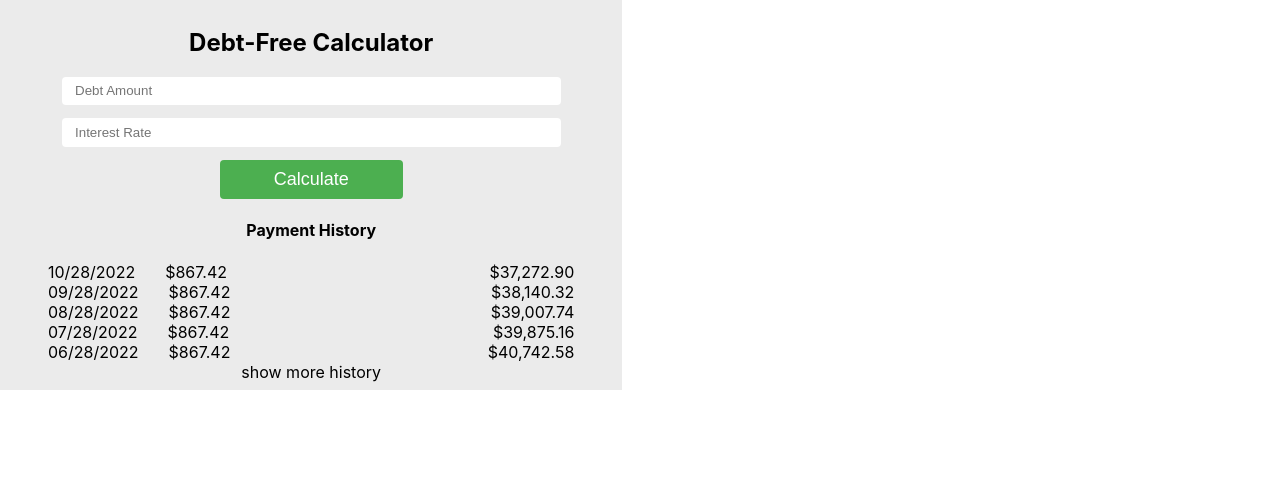
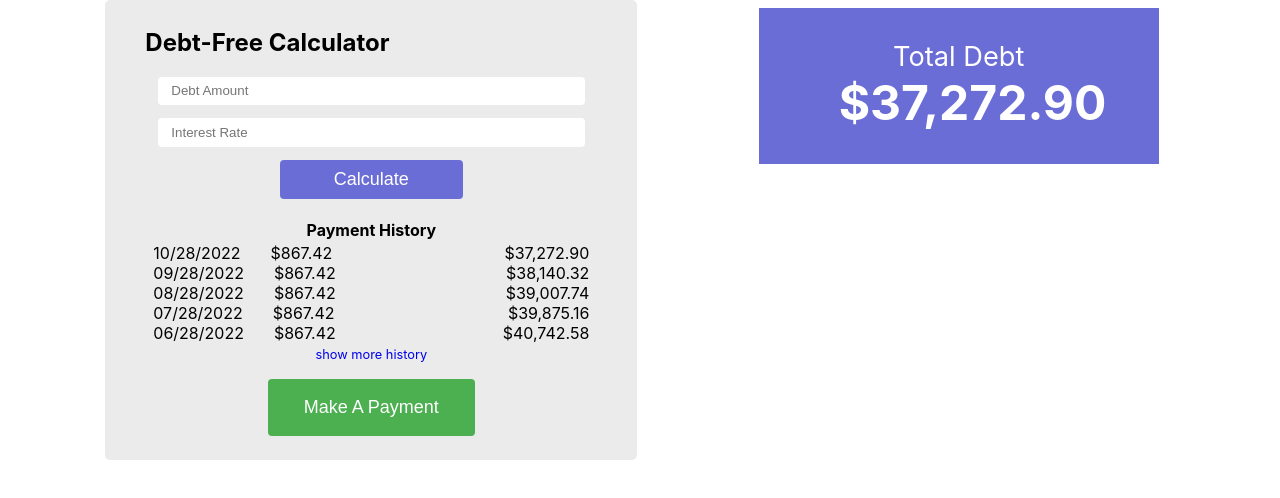
Before and after one commit to chanceltron/debt-free-calc, a React (Create React App) app: page / in a window 1280 px wide. Shown: the top 498 px of the page. Built offline with nearby package versions, Linux system fonts and the light colour scheme.

Commit message:
Continue design phase

```diff
--- a/src/App.jsx
+++ b/src/App.jsx
@@ -3,13 +3,18 @@ import AppCSS from './App.module.css';
 
 import Form from './Form';
 import PaymentHistory from './PaymentHistory';
+import DebtNumbers from './DebtNumbers';
 
 function App() {
   return (
     <div className={AppCSS.App}>
       <div className={AppCSS.leftPanel}>
+        <h2 className={AppCSS.sectionHeader}>Debt-Free Calculator</h2>
         <Form></Form>
         <PaymentHistory></PaymentHistory>
+      </div>
+      <div className={AppCSS.rightPanel}>
+        <DebtNumbers></DebtNumbers>
       </div>
     </div>
   );
--- a/src/App.module.css
+++ b/src/App.module.css
@@ -2,9 +2,23 @@
   text-align: center;
   background-color: #ffffff;
   display: flex;
+  justify-content: space-evenly;
 }
 
 .leftPanel {
   background-color: #ebebeb;
   padding: 0.5rem 1rem;
+  max-width: 500px;
+  border-radius: 5px;
+  /* box-shadow: -2px 2px 6px rgba(0, 0, 0, 0.2); */
 }
+
+.sectionHeader {
+  text-align: left;
+  padding-left: 1em;
+}
+
+.rightPanel {
+  padding: 0.5rem 1rem;
+  max-width: 400px;
+}
--- /dev/null
+++ b/src/DebtNumbers.jsx
@@ -0,0 +1,17 @@
+import React from 'react';
+import DebtCSS from './DebtNumbers.module.css';
+
+class DebtNumbers extends React.Component {
+  render() {
+    return (
+      <div>
+        <div className={DebtCSS.totalDebtSection}>
+          <h2 className={DebtCSS.sectionHeader}>Total Debt</h2>
+          <div className={DebtCSS.totalDebt}>$37,272.90</div>
+        </div>
+      </div>
+    );
+  }
+}
+
+export default DebtNumbers;
--- /dev/null
+++ b/src/DebtNumbers.module.css
@@ -0,0 +1,18 @@
+.totalDebtSection {
+  background-color: #6b6dd7;
+  color: #ffffff;
+  padding: 2rem 5rem;
+  /* width: 80%; */
+}
+
+.sectionHeader {
+  margin: 0;
+  font-weight: 400;
+  font-size: 1.7rem;
+}
+
+.totalDebt {
+  font-size: 3rem;
+  margin: 0;
+  font-weight: 700;
+}
--- a/src/Form.jsx
+++ b/src/Form.jsx
@@ -5,7 +5,6 @@ class Form extends React.Component {
   render() {
     return (
       <div>
-        <h2>Debt-Free Calculator</h2>
         <form action='handleCalc'>
           <input className={FormCSS.input} type='number' placeholder='Debt Amount' />
           <input className={FormCSS.input} type='number' placeholder='Interest Rate' />
--- a/src/Form.module.css
+++ b/src/Form.module.css
@@ -10,9 +10,10 @@
   border: none;
   padding: 0.5em 3em;
   border-radius: 4px;
-  background-color: #4caf50;
+  background-color: #6b6dd7;
   color: #ffffff;
   cursor: pointer;
   font-size: 18px;
   font-weight: 500;
+  margin-bottom: 1em;
 }
--- a/src/PaymentHistory.jsx
+++ b/src/PaymentHistory.jsx
@@ -5,7 +5,7 @@ class PaymentHistory extends React.Component {
   render() {
     return (
       <div>
-        <h4>Payment History</h4>
+        <h4 className={HistoryCSS.sectionHeader}>Payment History</h4>
         <ul className={HistoryCSS.list}>
           <li className={HistoryCSS.listItem}>
             <div className={HistoryCSS.paymentDate}>10/28/2022</div>
@@ -33,7 +33,12 @@ class PaymentHistory extends React.Component {
             <div className={HistoryCSS.totalLeft}>$40,742.58</div>
           </li>
         </ul>
-        <a>show more history</a>
+        <div>
+          <a href='#' className={HistoryCSS.link}>
+            show more history
+          </a>
+        </div>
+        <button className={HistoryCSS.paymentBtn}>Make A Payment</button>
       </div>
     );
   }
--- a/src/PaymentHistory.module.css
+++ b/src/PaymentHistory.module.css
@@ -1,3 +1,7 @@
+.sectionHeader {
+  margin: 0.2em 0;
+}
+
 .list {
   margin: 0;
   padding: 0 2rem;
@@ -13,10 +17,24 @@
   padding-right: 30px;
 }
 
-.paymentAmount {
-}
-
 .totalLeft {
   text-align: right;
   width: 100%;
 }
+
+.link {
+  text-decoration: none;
+  font-size: 0.8rem;
+}
+
+.paymentBtn {
+  margin: 1rem 0;
+  border: none;
+  padding: 1em 2em;
+  border-radius: 4px;
+  background-color: #4caf50;
+  color: #ffffff;
+  cursor: pointer;
+  font-size: 18px;
+  font-weight: 500;
+}
```
Also changed, not shown: src/HistoryList.jsx (deleted).
